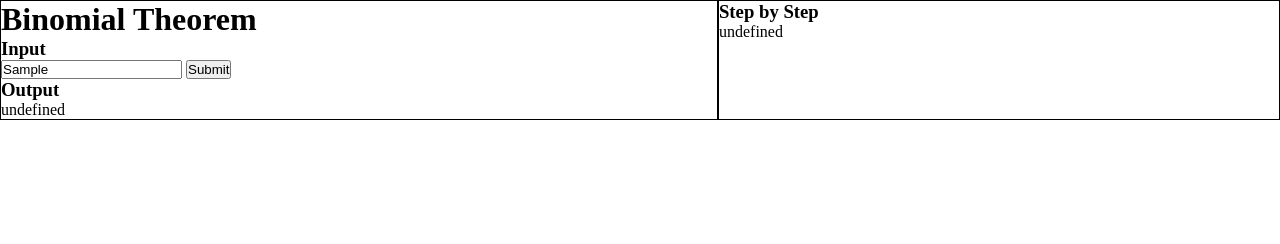
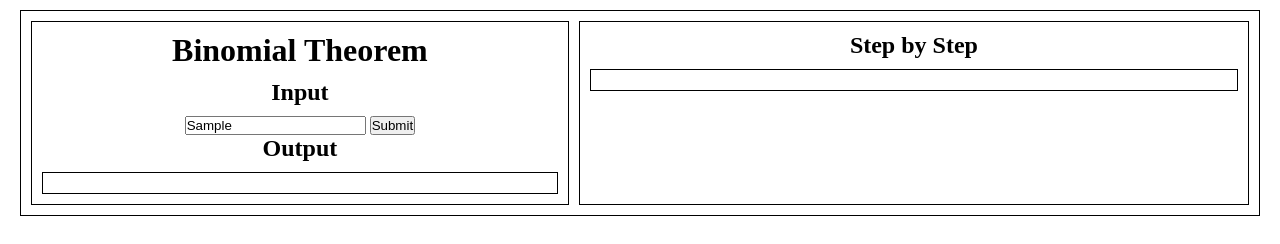
Before and after one commit to muhffikkri/binomial-theorem, a plain HTML site: page index.html in a window 1280 px wide. Both pictures are taken after typing "Sample" into the empty fields and a click on the button "Submit". Drawn offline with Linux system fonts and the light colour scheme.

Commit message:
Selesai fungsional

```diff
--- a/index.css
+++ b/index.css
@@ -5,16 +5,50 @@
 
 main {
   display: flex;
+  min-width: 400px;
+  margin: 10px 20px;
+  padding: 10px;
+  border: 1px solid black;
+  gap: 10px;
+  text-align: center;
+}
+
+h1, h2 {
+  margin-bottom: 10px;
 }
 
 .container {
-  width: fit-content;
   height: auto;
   display: flex;
   flex-direction: column;
+  flex-basis: 1;
+  flex-shrink: 1;
   flex-grow: 1;
   border: 1px solid black;
+  padding: 10px;
+  overflow: auto;
 }
 
 .step-by-step {
+  flex-grow: 2;
 }
+
+.output {
+  gap: 10px;
+  border: 1px solid black;
+  padding: 10px;
+  display: flex;
+  flex-direction: column;
+}
+
+.row {
+  display: flex;
+  gap: 10px;
+}
+
+.col {
+  flex-grow: 1;
+  border: 1px solid red;
+  font-size: 20px;
+  font-weight: 600;
+}
--- a/index.html
+++ b/index.html
@@ -12,26 +12,18 @@
         <h1>Binomial Theorem</h1>
 
         <label for="inputNumber">
-          <h3>Input</h3>
+          <h2>Input</h2>
           <input type="text" name="inputNumber" id="inputNumber" />
           <button type="button" id="buttonSubmit">Submit</button>
         </label>
 
-        <h3>Output</h3>
-        <div class="output" id="visual-one-row">
-          <div class="row">
-            <div class="col"></div>
-          </div>
-        </div>
+        <h2>Output</h2>
+        <div class="output" id="visual-one-row"></div>
       </div>
 
       <div class="container step-by-step">
-        <h3>Step by Step</h3>
-        <div class="output" id="visual-every-row">
-          <div class="row">
-            <div class="col"></div>
-          </div>
-        </div>
+        <h2>Step by Step</h2>
+        <div class="output" id="visual-every-row"></div>
       </div>
     </main>
 
--- a/index.js
+++ b/index.js
@@ -62,7 +62,7 @@ const binomialTheorem = (coefficient) => {
  */
 const expandEveryRow = (number) => {
   const total = [];
-  for (i = 0; i <= number; i++) {
+  for (let i = 0; i <= number; i++) {
     const temp = binomialTheorem(i);
     total.push(temp);
   }
@@ -88,12 +88,43 @@ const formatColumn = (number) => {
 /**
  * To visualize just one row
  */
-const visualOneRow = (val) => {};
+const visualOneRow = (val) => {
+  const data = binomialTheorem(val);
+  const domVisual = document.querySelector("#visual-one-row");
+  domVisual.innerHTML = "";
+  const row = document.createElement("div");
+  row.classList.add("row");
+
+  for (i = 0; i <= val; i++) {
+    row.innerHTML += formatColumn(data[i]);
+  }
+
+  domVisual.appendChild(row);
+};
+
 
 /**
  * To visualize every row
  */
-const visualEveryRow = (val) => {};
+const visualEveryRow = (val) => {
+  const data = expandEveryRow(val);
+  console.log(data)
+
+  const domVisual = document.querySelector("#visual-every-row");
+  domVisual.innerHTML = "";
+
+  for (let j = 0; j < data.length; j++) {
+    const row = document.createElement("div");
+    row.classList.add("row");
+    console.log(j);
+
+    for (let i = 0; i < data[j].length; i++) {
+      row.innerHTML += formatColumn(data[j][i]);
+    }
+
+    domVisual.appendChild(row);
+  }
+};
 
 /**
  *
@@ -107,16 +138,18 @@ const visualization = (arr) => {};
  */
 const render = () => {
   const inputNumber = document.querySelector("input[name='inputNumber']");
+  console.log(inputNumber.value);
+
 
   // render visual one row
-  const outputVisualOneRow = document.querySelector("#visual-one-row");
-  outputVisualOneRow.innerHTML = "";
-  outputVisualOneRow.innerHTML = visualOneRow(inputNumber.value);
+  // const outputVisualOneRow = document.querySelector("#visual-one-row");
+  // outputVisualOneRow.innerHTML = "";
+  visualOneRow(Number(inputNumber.value));
 
   // render visual every row
-  const outputVisualEveryRow = document.querySelector("#visual-every-row");
-  outputVisualEveryRow.innerHTML = "";
-  outputVisualEveryRow.innerHTML = visualEveryRow(inputNumber.value);
+  // const outputVisualEveryRow = document.querySelector("#visual-every-row");
+  // outputVisualEveryRow.innerHTML = "";
+  visualEveryRow(Number(inputNumber.value));
 };
 
 const buttonSubmit = document.querySelector("#buttonSubmit");
```
